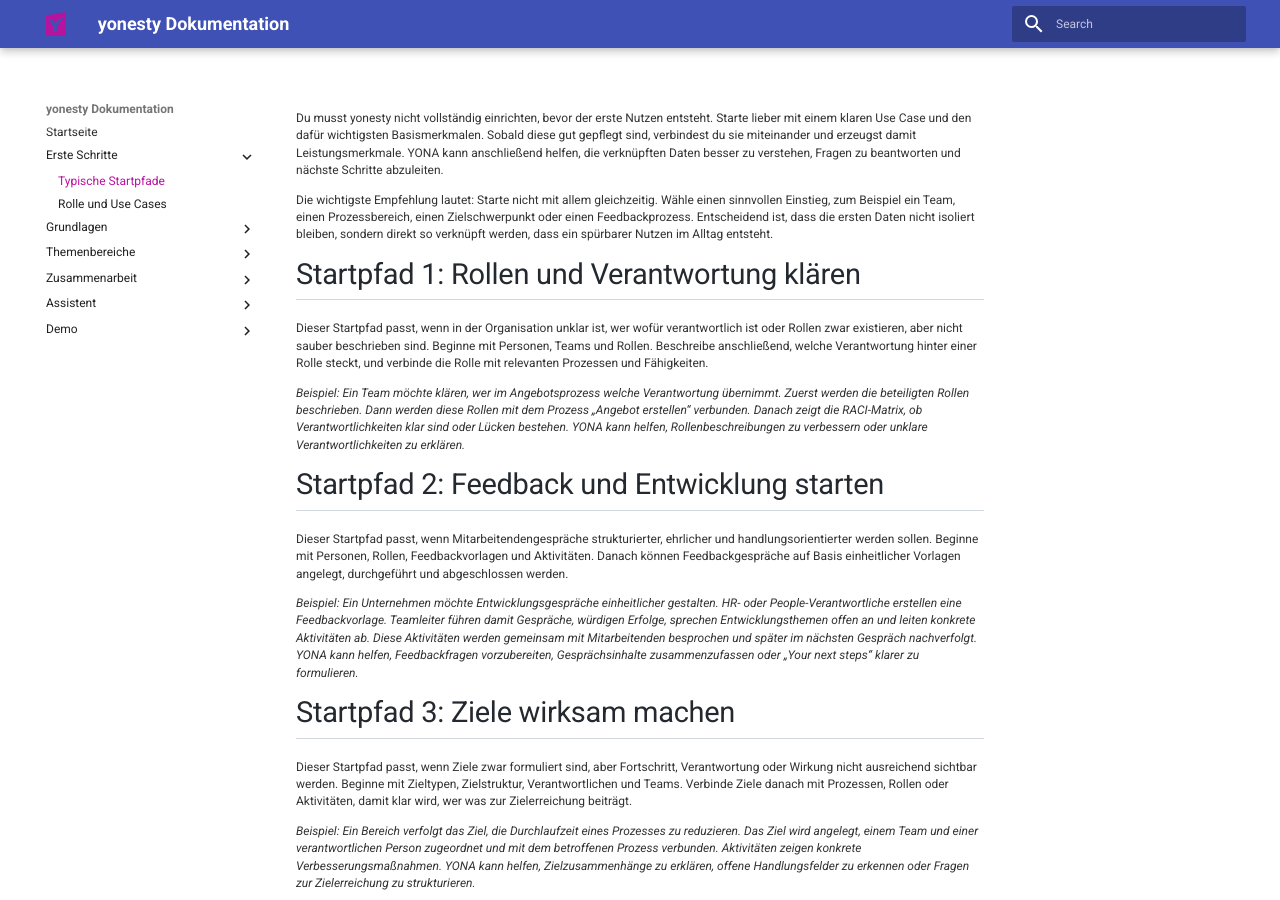
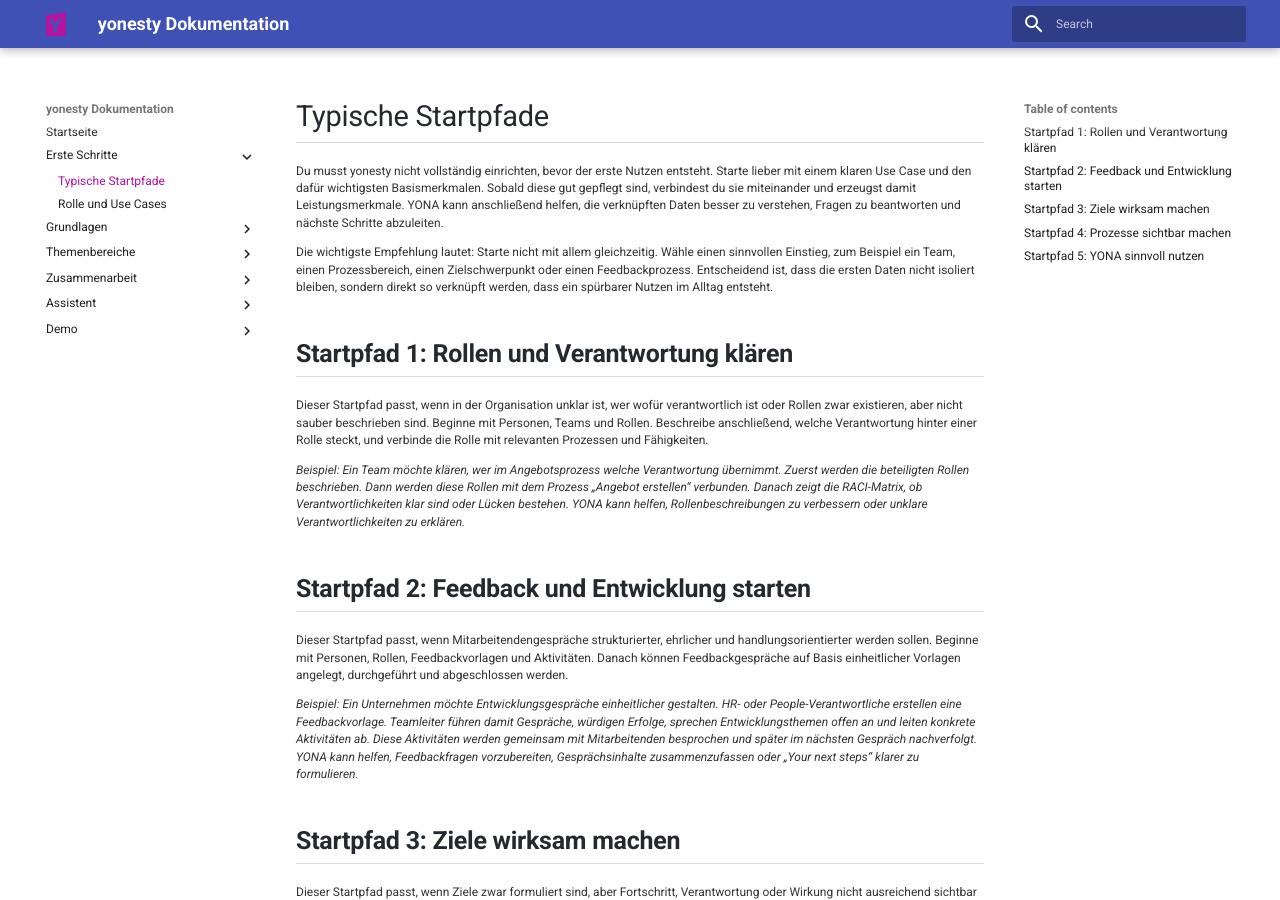
Before and after one commit to ricohaenelsoletti/yonesty, an MkDocs documentation site: the page built from docs/Getting-Started-Typische-Startpfade.md, in a window 1280 px wide and 900 px high. Built offline with MkDocs 1.6.1 and Material for MkDocs 9.7.7, drawn with Linux system fonts in a browser that asks for light colours.

Commit message:
Update headings for clarity in Getting Started guide

```diff
--- a/docs/Getting-Started-Typische-Startpfade.md
+++ b/docs/Getting-Started-Typische-Startpfade.md
@@ -1,28 +1,29 @@
+# Typische Startpfade
 Du musst yonesty nicht vollständig einrichten, bevor der erste Nutzen entsteht. Starte lieber mit einem klaren Use Case und den dafür wichtigsten Basismerkmalen. Sobald diese gut gepflegt sind, verbindest du sie miteinander und erzeugst damit Leistungsmerkmale. YONA kann anschließend helfen, die verknüpften Daten besser zu verstehen, Fragen zu beantworten und nächste Schritte abzuleiten.
 
 Die wichtigste Empfehlung lautet: Starte nicht mit allem gleichzeitig. Wähle einen sinnvollen Einstieg, zum Beispiel ein Team, einen Prozessbereich, einen Zielschwerpunkt oder einen Feedbackprozess. Entscheidend ist, dass die ersten Daten nicht isoliert bleiben, sondern direkt so verknüpft werden, dass ein spürbarer Nutzen im Alltag entsteht.
 
-# Startpfad 1: Rollen und Verantwortung klären
+## Startpfad 1: Rollen und Verantwortung klären
 Dieser Startpfad passt, wenn in der Organisation unklar ist, wer wofür verantwortlich ist oder Rollen zwar existieren, aber nicht sauber beschrieben sind. Beginne mit Personen, Teams und Rollen. Beschreibe anschließend, welche Verantwortung hinter einer Rolle steckt, und verbinde die Rolle mit relevanten Prozessen und Fähigkeiten.
 
 _Beispiel: Ein Team möchte klären, wer im Angebotsprozess welche Verantwortung übernimmt. Zuerst werden die beteiligten Rollen beschrieben. Dann werden diese Rollen mit dem Prozess „Angebot erstellen“ verbunden. Danach zeigt die RACI-Matrix, ob Verantwortlichkeiten klar sind oder Lücken bestehen. YONA kann helfen, Rollenbeschreibungen zu verbessern oder unklare Verantwortlichkeiten zu erklären._
 
-# Startpfad 2: Feedback und Entwicklung starten
+## Startpfad 2: Feedback und Entwicklung starten
 Dieser Startpfad passt, wenn Mitarbeitendengespräche strukturierter, ehrlicher und handlungsorientierter werden sollen. Beginne mit Personen, Rollen, Feedbackvorlagen und Aktivitäten. Danach können Feedbackgespräche auf Basis einheitlicher Vorlagen angelegt, durchgeführt und abgeschlossen werden.
 
 _Beispiel: Ein Unternehmen möchte Entwicklungsgespräche einheitlicher gestalten. HR- oder People-Verantwortliche erstellen eine Feedbackvorlage. Teamleiter führen damit Gespräche, würdigen Erfolge, sprechen Entwicklungsthemen offen an und leiten konkrete Aktivitäten ab. Diese Aktivitäten werden gemeinsam mit Mitarbeitenden besprochen und später im nächsten Gespräch nachverfolgt. YONA kann helfen, Feedbackfragen vorzubereiten, Gesprächsinhalte zusammenzufassen oder „Your next steps“ klarer zu formulieren._
 
-# Startpfad 3: Ziele wirksam machen
+## Startpfad 3: Ziele wirksam machen
 Dieser Startpfad passt, wenn Ziele zwar formuliert sind, aber Fortschritt, Verantwortung oder Wirkung nicht ausreichend sichtbar werden. Beginne mit Zieltypen, Zielstruktur, Verantwortlichen und Teams. Verbinde Ziele danach mit Prozessen, Rollen oder Aktivitäten, damit klar wird, wer was zur Zielerreichung beiträgt.
 
 _Beispiel: Ein Bereich verfolgt das Ziel, die Durchlaufzeit eines Prozesses zu reduzieren. Das Ziel wird angelegt, einem Team und einer verantwortlichen Person zugeordnet und mit dem betroffenen Prozess verbunden. Aktivitäten zeigen konkrete Verbesserungsmaßnahmen. YONA kann helfen, Zielzusammenhänge zu erklären, offene Handlungsfelder zu erkennen oder Fragen zur Zielerreichung zu strukturieren._
 
-# Startpfad 4: Prozesse sichtbar machen
+## Startpfad 4: Prozesse sichtbar machen
 Dieser Startpfad passt, wenn Abläufe, Verantwortlichkeiten oder Prozessgrenzen unklar sind. Beginne mit Prozesskategorien, Prozessgruppen und einzelnen Prozessen. Beschreibe die Prozesse einfach und verständlich. Verbinde sie anschließend mit Rollen, Zielen, Anwendungen oder RACI-Informationen.
 
 _Beispiel: Eine Organisation möchte ihre Wertschöpfungsprozesse transparenter machen. Zuerst werden Kategorien wie Steuerungsprozesse, Wertschöpfungsprozesse und Unterstützungsprozesse angelegt. Danach werden Prozessgruppen und konkrete Prozesse beschrieben. Rollen werden zugeordnet, und die Matrix zeigt, ob Verantwortung eindeutig ist. YONA kann helfen, Prozessbeschreibungen verständlicher zu formulieren oder Lücken in der Prozesslandschaft zu erkennen._
 
-# Startpfad 5: YONA sinnvoll nutzen
+## Startpfad 5: YONA sinnvoll nutzen
 Dieser Startpfad passt, wenn YONA früh als KI-Unterstützung erlebbar werden soll. Wichtig ist: YONA braucht gute Daten. Starte deshalb mit einem begrenzten, aber gut gepflegten Ausschnitt deiner Organisation. Verbinde Rollen, Prozesse, Ziele, Feedbacks und Aktivitäten so, dass YONA sinnvolle Zusammenhänge erkennen kann.
 
 _Beispiel: Ein Team pflegt zunächst seine Rollen, wichtigsten Prozesse, aktuellen Ziele und Feedbackaktivitäten. Danach können Nutzer YONA fragen, welche Rolle mit welchem Prozess verbunden ist, welche Aktivitäten aus Feedbackgesprächen entstanden sind oder welche nächsten Schritte zur Zielerreichung beitragen. So wird YONA nicht als allgemeiner Chatbot genutzt, sondern als Unterstützung auf Basis der eigenen Organisationsdaten._
```
